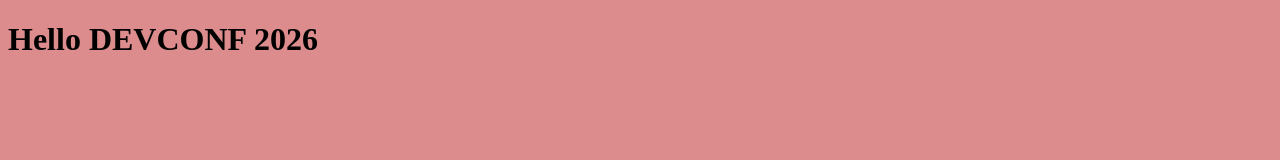
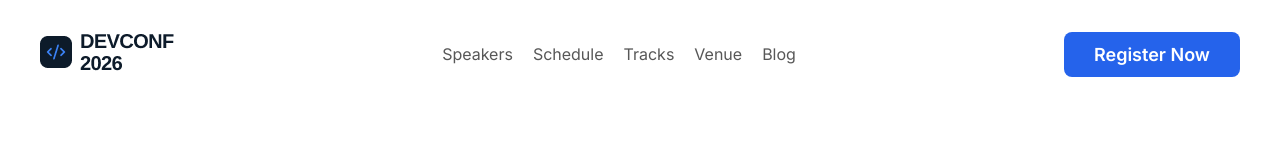
Before and after one commit to waliullah9277/b-14-assignment-01, a plain HTML site: page index.html in a window 1280 px wide. Drawn offline with Linux system fonts and the light colour scheme.

Commit message:
navbar section done

```diff
--- a/index.html
+++ b/index.html
@@ -1,12 +1,42 @@
-<!DOCTYPE html>
+<!doctype html>
 <html lang="en">
-<head>
-    <meta charset="UTF-8">
-    <meta name="viewport" content="width=device-width, initial-scale=1.0">
+  <head>
+    <meta charset="UTF-8" />
+    <meta name="viewport" content="width=device-width, initial-scale=1.0" />
     <title>DEVCONF 2026</title>
-    <link rel="stylesheet" href="./style.css">
-</head>
-<body>
-    <h1>Hello DEVCONF 2026</h1>
-</body>
+    <link rel="stylesheet" href="./style.css" />
+
+    <!-- google font -->
+    <link rel="preconnect" href="https://fonts.googleapis.com" />
+    <link rel="preconnect" href="https://fonts.gstatic.com" crossorigin />
+    <link
+      href="https://fonts.googleapis.com/css2?family=Inter:ital,opsz,wght@0,14..32,100..900;1,14..32,100..900&family=Open+Sans:ital,wght@0,300..800;1,300..800&display=swap"
+      rel="stylesheet"
+    />
+  </head>
+  <body>
+    <!-- navbar section start -->
+    <header>
+      <nav class="container">
+        <div class="logo">
+            <img src="./assets/logo.png" alt="DEVCONF 2026 Logo" />
+        </div>
+
+        <div class="nav-links">
+            <ul>
+                <li><a href="#">Speakers</a></li>
+                <li><a href="#">Schedule</a></li>
+                <li><a href="#">Tracks</a></li>
+                <li><a href="#">Venue</a></li>
+                <li><a href="#">Blog</a></li>
+            </ul>
+        </div>
+
+        <div>
+            <button class="common-btn">Register Now</button>
+        </div>
+      </nav>
+    </header>
+    <!-- navbar section end -->
+  </body>
 </html>
--- a/style.css
+++ b/style.css
@@ -1,3 +1,57 @@
-body{
-    background-color: #dc8c8c;
+/* reset styles */
+*{
+    margin: 0;
+    padding: 0;
+    font-family: "Inter", sans-serif;
 }
+
+img{
+    max-width: 100%;
+    height: auto;
+}
+
+/* common css styles */
+.container{
+    max-width: 1200px;
+    margin: 0 auto;
+}
+
+.common-btn{
+    background-color: #2563EB;
+    color: #fff;
+    padding: 12px 30px;
+    border-radius: 8px;
+    border: none;
+    cursor: pointer;
+    font-size: 18px;
+    font-weight: 600;
+
+}
+
+/* navbar styles */
+nav{
+    display: flex;
+    justify-content: space-between;
+    gap: 20px;
+    padding: 30px 0;
+    width: 100%;
+    align-items: center;
+}
+
+
+.nav-links ul{
+    display: flex;
+    justify-content: space-between;
+    gap: 20px;
+}
+
+.nav-links ul li{
+    list-style: none;
+}
+
+.nav-links ul li a{
+    text-decoration: none;
+    color: #575757;
+    font-weight: 400;
+    font-size: 16px;
+}
```
